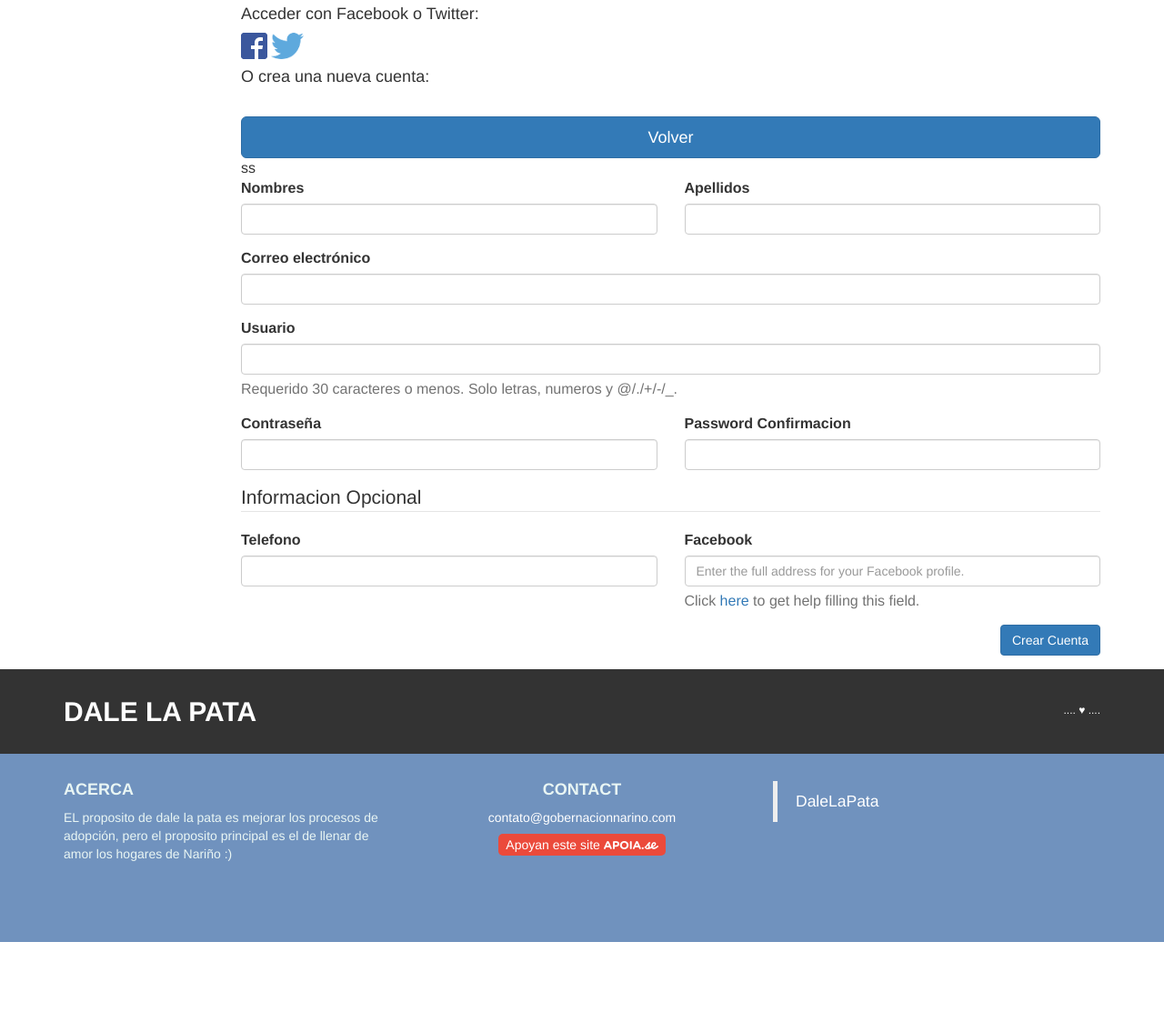
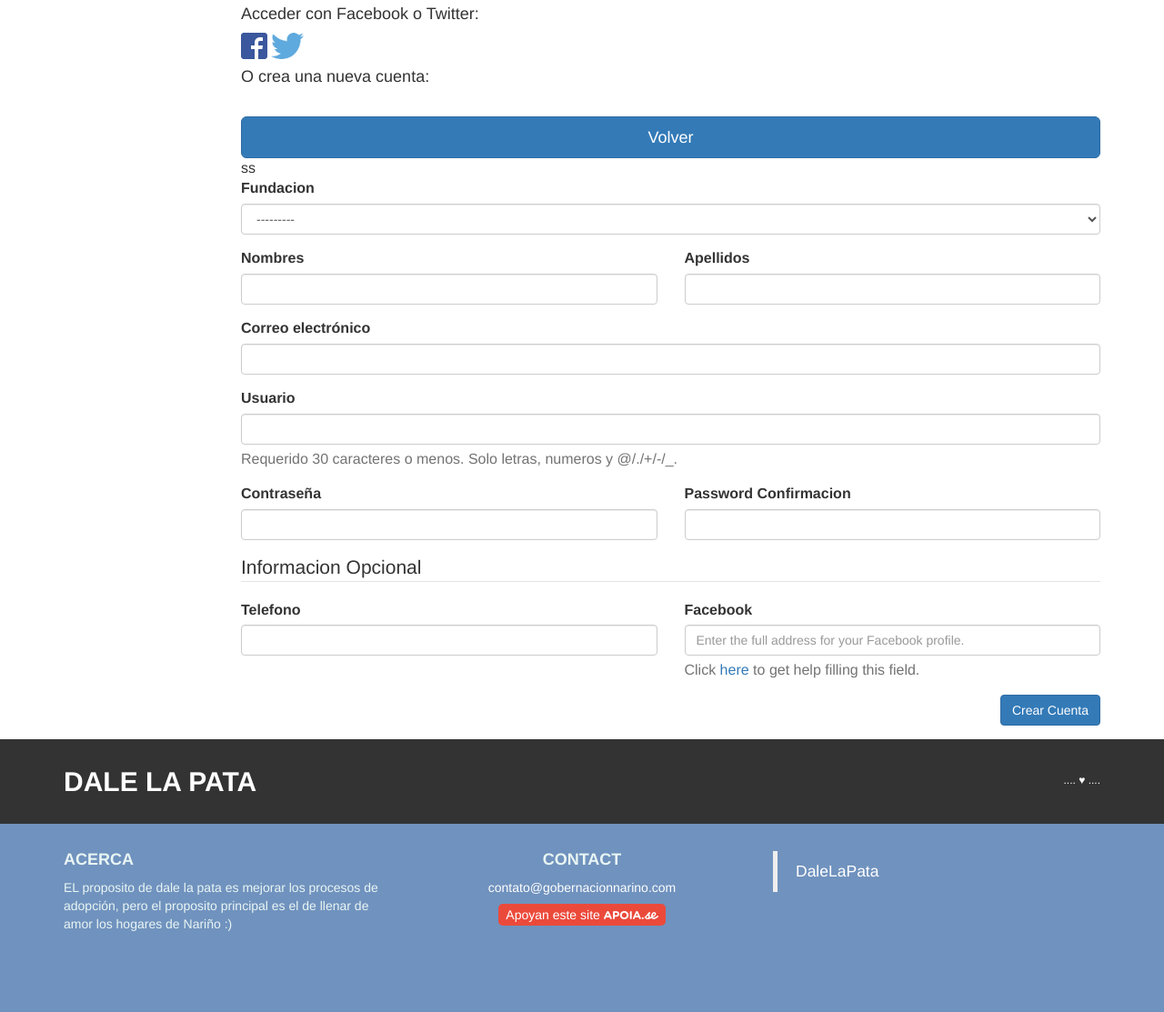
Before and after one commit to tekodan/DaleLaPata, a Django app: page /user/normal in a window 1280 px wide. Shown: the part 208-1321 px from the top of the page at 91% size. Before the commit the page ends 1244 px from the top, so only its background shows below. Run offline with Django 3.2, Linux system fonts and the light colour scheme; data that the repository does not hold is empty; parts of the project's set-up code (start-up, migrations or seed data) failed here and were passed over; some libraries are stand-ins or nearby versions.

Commit message:
17-sep-2018

```diff
--- a/pets/users/forms.py
+++ b/pets/users/forms.py
@@ -47,11 +47,11 @@ class RegisterForm(UserForm):
 
         self.fields['username'].help_text = _('Requerido 30 caracteres o menos. '
                                               'Solo letras, numeros y @/./+/-/_.')
-
+        self.fields['fundacion'].widget.attrs.update({'class': 'form-control'})
     class Meta:
         model = OwnerProfile
         fields = ('first_name', 'last_name', 'email', 'username',
-                  'facebook', 'phone', 'password1', 'password2',)
+                  'facebook', 'phone', 'password1', 'password2', 'fundacion',)
 
     def clean_password2(self):
         password1 = self.cleaned_data.get("password1")
--- a/pets/users/models.py
+++ b/pets/users/models.py
@@ -21,7 +21,7 @@ class MyFundacion(models.Model):
     email = models.CharField(unique=True, max_length=250)
     telefono = models.CharField(max_length=250, blank=True, null=True)
     logo = models.ImageField(upload_to='fundacion_profiles',
-                                        help_text=_('Maximo tamaño de imagen 8mb'))
+                                        help_text=_('Maximo tamaño de imagen 8mb'), blank=True, null=True)
     facebook = models.URLField(max_length=250, blank=True, null=True,
                                validators=[])
     twitter = models.URLField(max_length=250, blank=True, null=True,
@@ -31,6 +31,9 @@ class MyFundacion(models.Model):
     class Meta:
         managed = False
         db_table = 'my_fundacion'
+
+    def __str__(self):
+        return str(self.num_identificacion)+str(' - ')+str(self.razon_social)
 
 class OwnerProfile(AbstractUser):
     CC = 'CC'
--- a/pets/users/templates/users/create.html
+++ b/pets/users/templates/users/create.html
@@ -53,6 +53,16 @@
 
   <form method="post">
     {% csrf_token %}
+
+    <div class="form-group{% if form.fundacion.errors %} has-error{% endif %}">
+      <label for="{{ form.fundacion.id_for_label }}" class="control-label">{% trans 'Fundacion' %}</label>
+
+      <div class="controls">
+        {{ form.fundacion }}
+        {{ form.fundacion.errors }}
+      </div>
+    </div>
+
     <div class="row">
       <div class="col-md-6">
         <div class="form-group{% if form.first_name.errors %} has-error{% endif %}">
--- a/pets/users/views.py
+++ b/pets/users/views.py
@@ -83,7 +83,7 @@ def CreateFundacionView(request):
             MyFundacion = form.save()
             #log.info("ENTRO fundacion")
             #return redirect(reverse('users:create_user',kwargs={'pk': MyFundacion.id}))
-            return render(request, 'users/create_fundacion.html', {'form': form})
+            return render(request, 'users/doneFundacion.html', {'form': form})
             #return render(request, 'users/create_fundacion.html', {'form': form})
         else:
             return render(request, 'users/create_fundacion.html', {'form': form})
```
Also changed, not shown: pets/users/templates/users/doneFundacion.html (+6 -12 lines).
